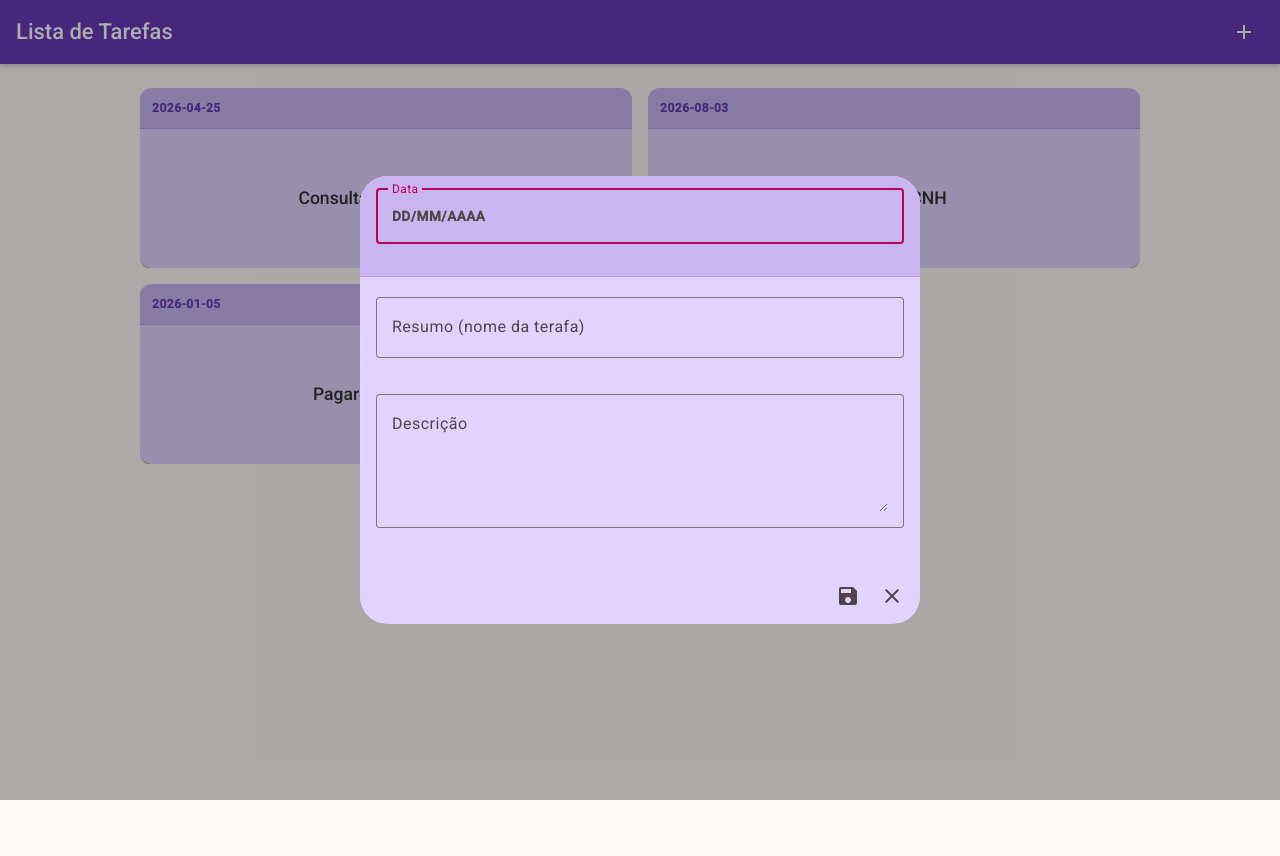
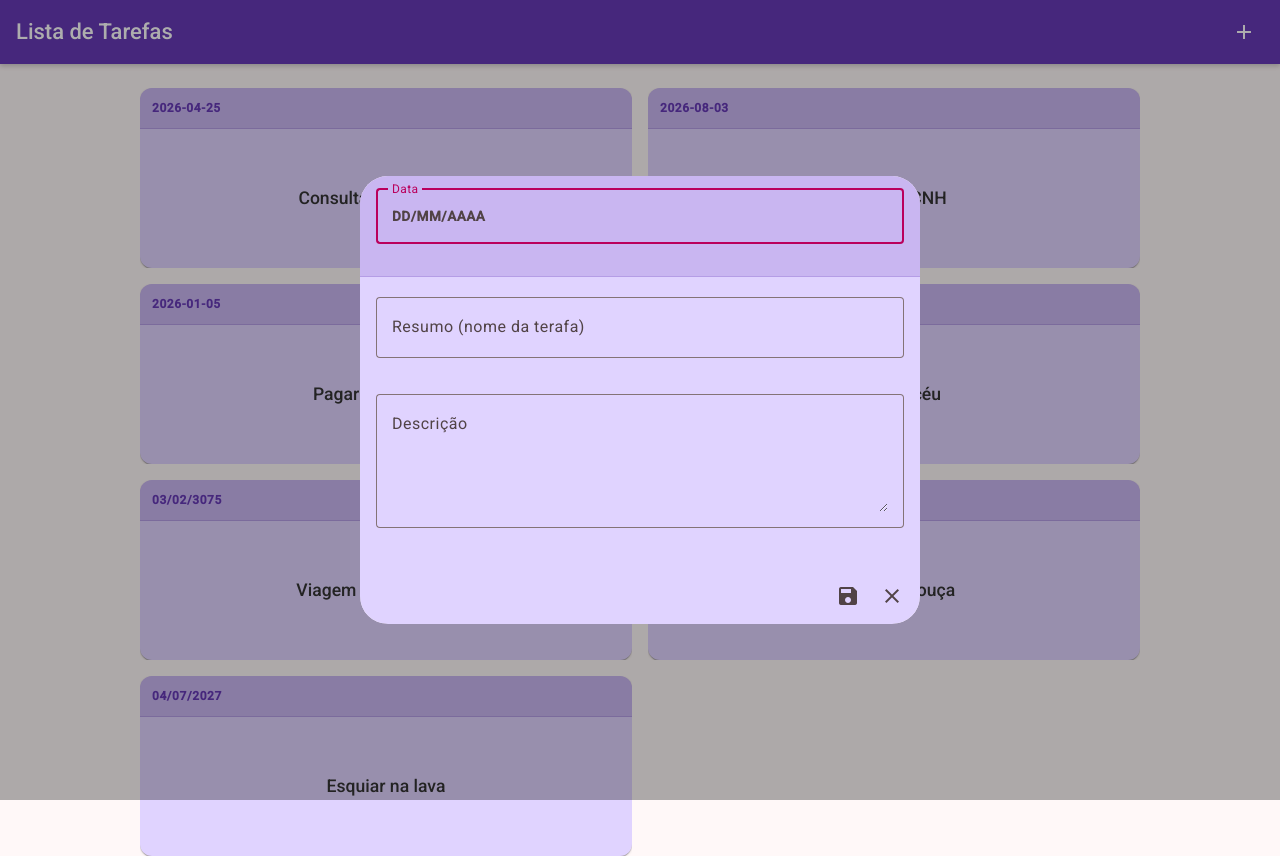
Before and after one commit to eRodrigoL/angular-json-server-todo-list, an Angular app: page / in a window 1280 px wide. Both pictures are taken after a click on the button "add". Before the commit the page ends 800 px from the top, so only its background shows below. Built offline with nearby package versions, Linux system fonts and the light colour scheme; data requests are answered from the project's data file.

Commit message:
feat: implementa funcionalidade `criar tarefa`

```diff
--- a/mock-api/db.json
+++ b/mock-api/db.json
@@ -1,22 +1,46 @@
 {
   "tarefas": [
     {
-      "id": 1,
+      "id": "1",
       "dataLimite": "2026-04-25",
       "resumo": "Consulta com Dra Ana",
       "descricao": "Consulta médica com a Dra Ana (NECESSÁRIO levar exames)"
     },
     {
-      "id": 2,
+      "id": "2",
       "dataLimite": "2026-08-03",
       "resumo": "Renovar CNH",
       "descricao": "Renovar CNH antes do vencimento"
     },
     {
-      "id": 3,
+      "id": "3",
       "dataLimite": "2026-01-05",
       "resumo": "Pagar conta de luz",
       "descricao": "Valor: R$ 268,41"
+    },
+    {
+      "id": "3b6c",
+      "dataLimite": "15/03/2026",
+      "resumo": "Pintar o céu",
+      "descricao": "Se o céu estiver acinzentado, pintá-lo todo"
+    },
+    {
+      "id": "270e",
+      "dataLimite": "03/02/3075",
+      "resumo": "Viagem interplanetário",
+      "descricao": "Viagem para conhecer os anéis de saturno"
+    },
+    {
+      "id": "0bc2",
+      "dataLimite": "02/01/2026",
+      "resumo": "Cuidar da louça",
+      "descricao": "Lavar toda a louça do jantar"
+    },
+    {
+      "id": "bf60",
+      "dataLimite": "04/07/2027",
+      "resumo": "Esquiar na lava",
+      "descricao": "Não esquecer o protetor solar"
     }
   ]
 }
--- a/src/app/app.ts
+++ b/src/app/app.ts
@@ -9,6 +9,7 @@ import { MatCardModule } from '@angular/material/card';
 import { MatIconModule } from '@angular/material/icon';
 import { MatDialog, MatDialogModule } from '@angular/material/dialog';
 import { MatTooltipModule } from '@angular/material/tooltip';
+import { ChangeDetectorRef } from '@angular/core';
 
 import { CardModal } from './components/card-modal/card-modal';
 
@@ -41,7 +42,11 @@ export class App implements OnInit {
 
   tarefas: Tarefa[] = [];
 
-  constructor(private dialog: MatDialog, private tarefaService: TarefaService) {}
+  constructor(
+    private dialog: MatDialog,
+    private tarefaService: TarefaService,
+    private cdr: ChangeDetectorRef
+  ) {}
 
   ngOnInit() {
     this.carregarTarefas();
@@ -55,13 +60,22 @@ export class App implements OnInit {
   }
 
   abrirModalCriar() {
-    this.dialog.open(CardModal, {
+    const dialogRef = this.dialog.open(CardModal, {
       width: '560px',
       maxHeight: '95vw',
       disableClose: true,
       data: {
         modo: 'create',
       },
+    });
+
+    dialogRef.afterClosed().subscribe((novaTarefa) => {
+      if (novaTarefa) {
+        this.tarefas = [...this.tarefas, novaTarefa];
+
+        // 🔥 força atualização imediata da UI
+        this.cdr.detectChanges();
+      }
     });
   }
 
--- a/src/app/components/card-modal/card-modal.html
+++ b/src/app/components/card-modal/card-modal.html
@@ -1,11 +1,12 @@
 <!-- src/app/components/card-modal/card-modal.html -->
 
+<form #formRef="ngForm">
   <mat-card class="card-modal" [ngClass]="{ 'modo-view': modo === 'view' }">
     <!-- HEADER / DATA -->
     <mat-card-header>
       <mat-form-field appearance="outline" class="campo-data">
         <mat-label>Data</mat-label>
-      <input matInput [value]="tarefa?.dataLimite" placeholder="dd/mm/aaaa" />
+        <input matInput [(ngModel)]="form.dataLimite" name="dataLimite" placeholder="dd/mm/aaaa" />
       </mat-form-field>
     </mat-card-header>
 
@@ -13,12 +14,12 @@
     <mat-card-content>
       <mat-form-field appearance="outline" class="campo-resumo">
         <mat-label>Resumo (nome da terafa)</mat-label>
-      <input matInput [value]="tarefa?.resumo" />
+        <input matInput [(ngModel)]="form.resumo" name="resumo" />
       </mat-form-field>
 
       <mat-form-field appearance="outline" class="campo-descricao">
         <mat-label>Descrição</mat-label>
-      <textarea matInput [value]="tarefa?.descricao" rows="4"></textarea>
+        <textarea matInput [(ngModel)]="form.descricao" name="descricao" rows="4"></textarea>
       </mat-form-field>
     </mat-card-content>
 
@@ -40,7 +41,13 @@
       <!-- AÇÕES DE EDIÇÃO / CRIAÇÃO -->
       @if (modo === 'create') {
       <div class="acoes-edit">
-      <button mat-icon-button color="primary" aria-label="Salvar tarefa" matTooltip="Salvar">
+        <button
+          mat-icon-button
+          color="primary"
+          aria-label="Salvar tarefa"
+          matTooltip="Salvar"
+          (click)="salvar()"
+        >
           <mat-icon>save</mat-icon>
         </button>
       </div>
@@ -59,3 +66,4 @@
       </div>
     </mat-card-actions>
   </mat-card>
+</form>
--- a/src/app/components/card-modal/card-modal.ts
+++ b/src/app/components/card-modal/card-modal.ts
@@ -9,6 +9,8 @@ import { MatInputModule } from '@angular/material/input';
 import { MatTooltipModule } from '@angular/material/tooltip';
 import { MatDialogRef, MAT_DIALOG_DATA } from '@angular/material/dialog';
 import { NgClass } from '@angular/common';
+import { FormsModule } from '@angular/forms';
+import { TarefaService } from '../../services/tarefa.service';
 
 export interface CardModalData {
   modo: 'create' | 'view';
@@ -30,20 +32,46 @@ export interface CardModalData {
     MatInputModule,
     MatTooltipModule,
     NgClass,
+    FormsModule,
   ],
   templateUrl: './card-modal.html',
   styleUrl: './card-modal.scss',
 })
 export class CardModal {
   modo: 'create' | 'view';
+
+  form = {
+    dataLimite: '',
+    resumo: '',
+    descricao: '',
+  };
+
   tarefa?: CardModalData['tarefa'];
 
   constructor(
     private dialogRef: MatDialogRef<CardModal>,
+    private tarefaService: TarefaService,
     @Inject(MAT_DIALOG_DATA) data: CardModalData
   ) {
     this.modo = data.modo;
     this.tarefa = data.tarefa;
+
+    if (data.tarefa) {
+      this.form = {
+        dataLimite: String(data.tarefa.dataLimite),
+        resumo: data.tarefa.resumo,
+        descricao: data.tarefa.descricao,
+      };
+    }
+  }
+
+  salvar() {
+    this.tarefaService.createTarefa(this.form).subscribe({
+      next: (tarefaCriada) => {
+        this.dialogRef.close(tarefaCriada);
+      },
+      error: (err) => console.error(err),
+    });
   }
 
   fecharModal() {
--- a/src/app/services/tarefa.service.ts
+++ b/src/app/services/tarefa.service.ts
@@ -11,7 +11,13 @@ export class TarefaService {
 
   constructor(private http: HttpClient) {}
 
+  // MÉTODO GET
   getTarefas(): Observable<Tarefa[]> {
     return this.http.get<Tarefa[]>(this.apiUrl);
   }
+
+  // MÉTODO POST
+  createTarefa(tarefa: Omit<Tarefa, 'id'>): Observable<Tarefa> {
+    return this.http.post<Tarefa>(this.apiUrl, tarefa);
+  }
 }
```
Lines whose indentation alone changed are shown as unchanged.
